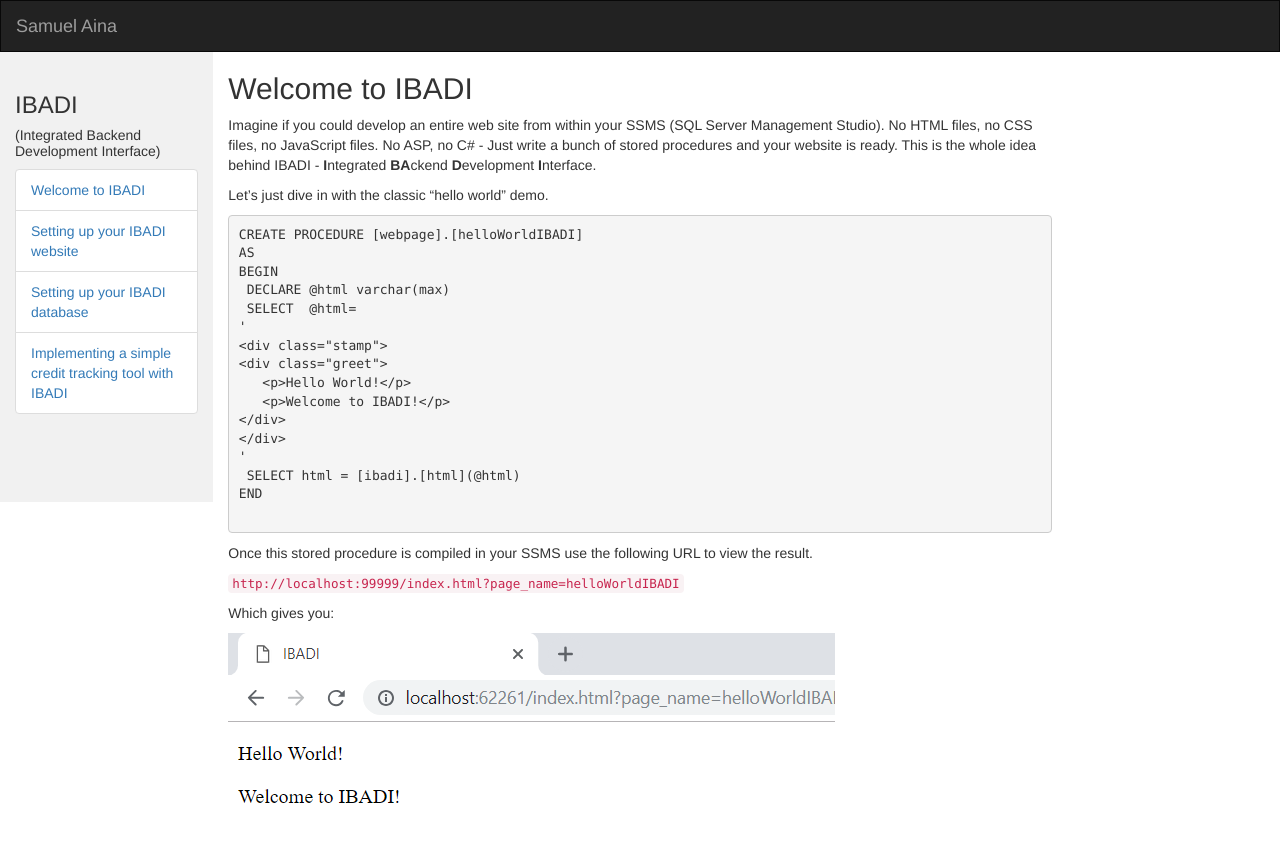
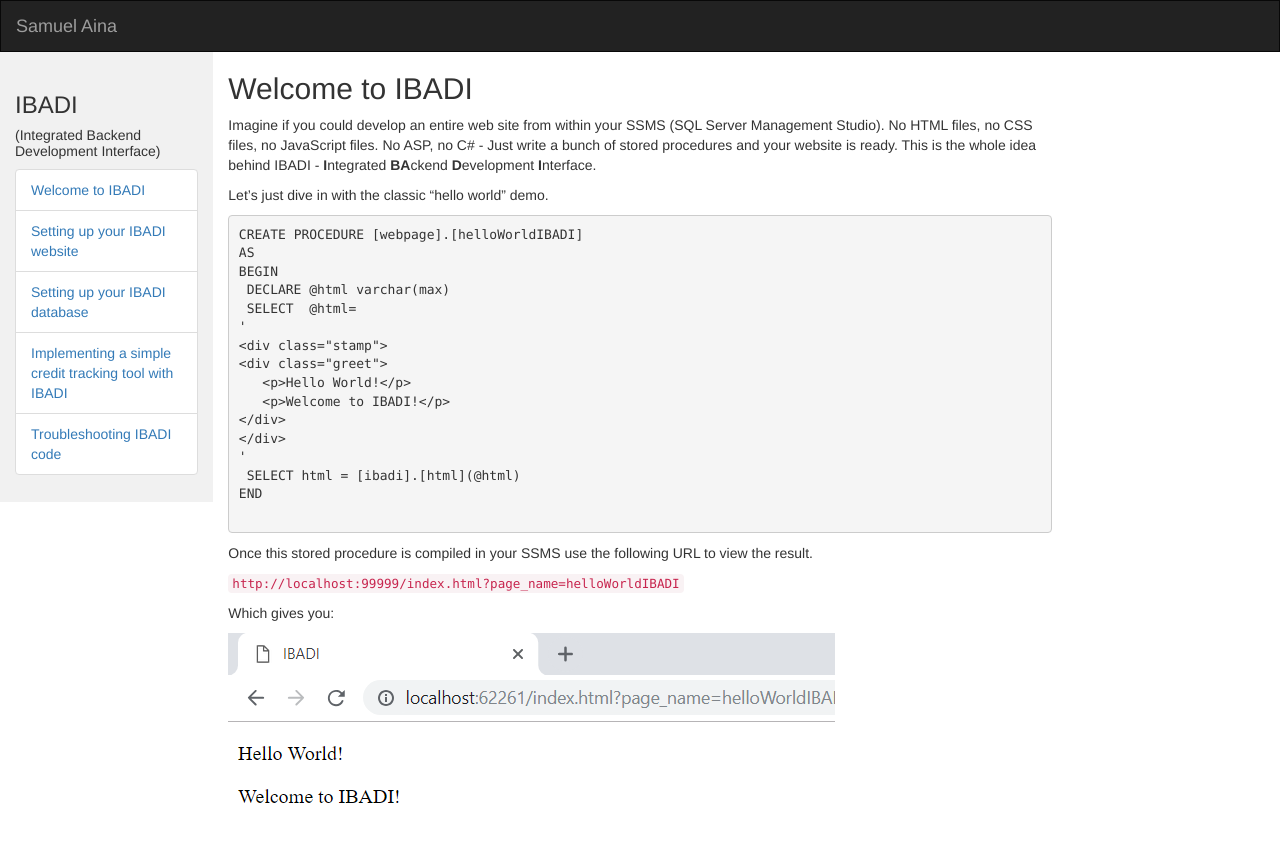
Before and after one commit to SamuelAina/IBADI-DOCS, a Jekyll site: the page built from index.md, in a window 1280 px wide and 900 px high. Shown: the top 842 px of the window. Built offline with Jekyll 4.4.1, drawn with Linux system fonts in a browser that asks for light colours; our own code applies the rules of GitHub Pages for plain Markdown files.

Commit message:
Added page ref to Troubleshooting IBADI code

```diff
--- a/_layouts/default.html
+++ b/_layouts/default.html
@@ -13,6 +13,10 @@ docs:
 
 - title: Implementing a simple credit tracking tool with IBADI
   url: Implementing_a_creadit_tracking_tool_with_IBADI.html
+
+- title: Troubleshooting IBADI code
+  url: Troubleshooting_IBADI_code.html
+
 ---
 <!doctype html>
 <html lang="{{ site.locale | slice: 0,2 | default: "en" }}" class="no-js">
```
